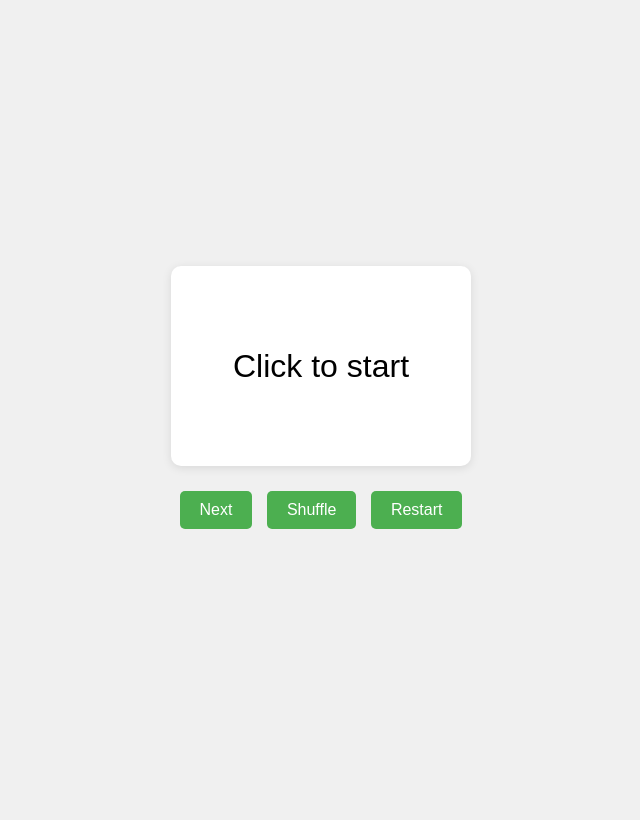
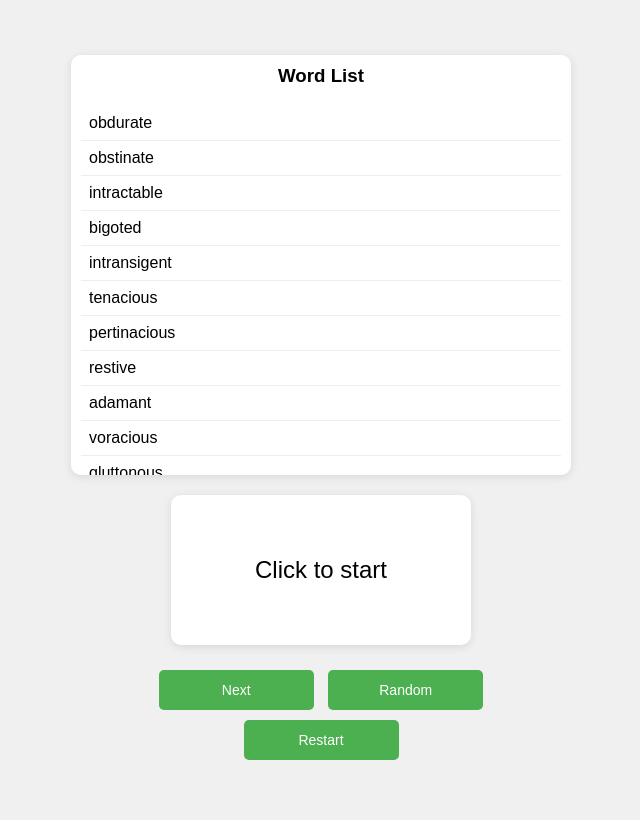
Before and after one commit to ct2eng/words, a plain HTML site: page index.html in a window 1280 px wide. Shown: the whole page, without its empty margins (319-959 px from the left). Drawn offline with Linux system fonts and the light colour scheme.

Commit message:
Update index.html

```diff
--- a/index.html
+++ b/index.html
@@ -1,58 +1,122 @@
 <!DOCTYPE html>
-<html>
+<html lang="zh">
 <head>
     <meta charset="UTF-8">
-    <title>單字卡片學習</title>
+    <meta name="viewport" content="width=device-width, initial-scale=1.0">
+    <title>Word list</title>
     <style>
         body {
             font-family: Arial, sans-serif;
             display: flex;
+            flex-direction: column;
             justify-content: center;
             align-items: center;
-            height: 100vh;
+            min-height: 100vh;
             margin: 0;
             background-color: #f0f0f0;
+            padding: 10px;
         }
         .container {
+            width: 100%;
+            max-width: 500px;
+        }
+        .word-list {
+            background: white;
+            padding: 10px;
+            border-radius: 10px;
+            box-shadow: 0 2px 10px rgba(0, 0, 0, 0.1);
+            text-align: left;
+            max-height: 400px; /* 拉長列表高度 */
+            overflow-y: auto;
+            margin-bottom: 20px;
+        }
+        .word-list h3 {
+            margin-top: 0;
+            text-align: center;
+        }
+        .word-list ul {
+            list-style: none;
+            padding: 0;
+            margin: 0;
+        }
+        .word-list li {
+            padding: 8px;
+            border-bottom: 1px solid #eee;
+        }
+        .word-list li:last-child {
+            border-bottom: none;
+        }
+        .word-list li.active {
+            background-color: #e8f5e9;
+            font-weight: bold;
+        }
+        .flashcard-container {
             text-align: center;
         }
         .card {
-            width: 300px;
-            height: 200px;
+            width: 100%;
+            max-width: 300px;
+            height: 150px;
             background: white;
             border-radius: 10px;
-            box-shadow: 0 2px 10px rgba(0,0,0,0.1);
+            box-shadow: 0 2px 10px rgba(0, 0, 0, 0.1);
             display: flex;
             justify-content: center;
             align-items: center;
-            margin-bottom: 20px;
+            margin: 0 auto 20px;
         }
         .word {
-            font-size: 32px;
+            font-size: 24px;
         }
         button {
-            padding: 10px 20px;
-            font-size: 16px;
+            padding: 12px 15px;
+            font-size: 14px;
             background-color: #4CAF50;
             color: white;
             border: none;
             border-radius: 5px;
             cursor: pointer;
             margin: 5px;
+            width: calc(33% - 10px);
+            box-sizing: border-box;
         }
         button:hover {
             background-color: #45a049;
+        }
+        /* 手機專屬樣式 */
+        @media (max-width: 480px) {
+            .card {
+                height: 120px;
+            }
+            .word {
+                font-size: 20px;
+            }
+            button {
+                padding: 10px 12px;
+                font-size: 12px;
+            }
+            .word-list {
+                max-height: 300px; /* 手機上也拉長高度 */
+            }
         }
     </style>
 </head>
 <body>
     <div class="container">
-        <div class="card">
-            <div class="word" id="wordDisplay">Click to start</div>
+        <div class="word-list">
+            <h3>Word List</h3>
+            <ul id="wordList"></ul>
         </div>
-        <button onclick="nextWord()">Next</button>
-        <button onclick="shuffleWords()">Shuffle</button>
-        <button onclick="resetWords()">Restart</button>
+        <div class="flashcard-container">
+            <div class="card">
+                <div class="word" id="wordDisplay">Click to start</div>
+            </div>
+            <div>
+                <button onclick="nextWord()">Next</button>
+                <button onclick="shuffleWords()">Random</button>
+                <button onclick="resetWords()">Restart</button>
+            </div>
+        </div>
     </div>
 
     <script>
@@ -912,20 +976,43 @@
 
         ];
 
+
         let words = [...originalWords];
         let currentIndex = -1;
+
+        // 更新單字列表顯示並高亮當前單字
+        function updateWordList(highlightIndex = -1) {
+            const wordList = document.getElementById('wordList');
+            wordList.innerHTML = '';
+            words.forEach((item, index) => {
+                const li = document.createElement('li');
+                li.textContent = item.word;
+                if (index === highlightIndex) {
+                    li.classList.add('active');
+                }
+                wordList.appendChild(li);
+            });
+
+            // 如果有高亮的單字，將其滾動到視圖中
+            if (highlightIndex !== -1) {
+                const activeItem = wordList.children[highlightIndex];
+                activeItem.scrollIntoView({ behavior: 'smooth', block: 'center' });
+            }
+        }
 
         // 顯示下一個單字
         function nextWord() {
             currentIndex = (currentIndex + 1) % words.length;
             document.getElementById('wordDisplay').textContent = words[currentIndex].word;
+            updateWordList(currentIndex);
         }
 
         // 重新開始
         function resetWords() {
-            words = [...originalWords]; // 重置為原始順序
+            words = [...originalWords];
             currentIndex = -1;
             document.getElementById('wordDisplay').textContent = 'Click to start';
+            updateWordList();
         }
 
         // 隨機排序單字
@@ -934,9 +1021,13 @@
                 const j = Math.floor(Math.random() * (i + 1));
                 [words[i], words[j]] = [words[j], words[i]];
             }
-            currentIndex = -1; // 重置當前索引
+            currentIndex = -1;
             document.getElementById('wordDisplay').textContent = 'Click to start';
+            updateWordList();
         }
+
+        // 初始化顯示
+        updateWordList();
     </script>
 </body>
 </html>
```
